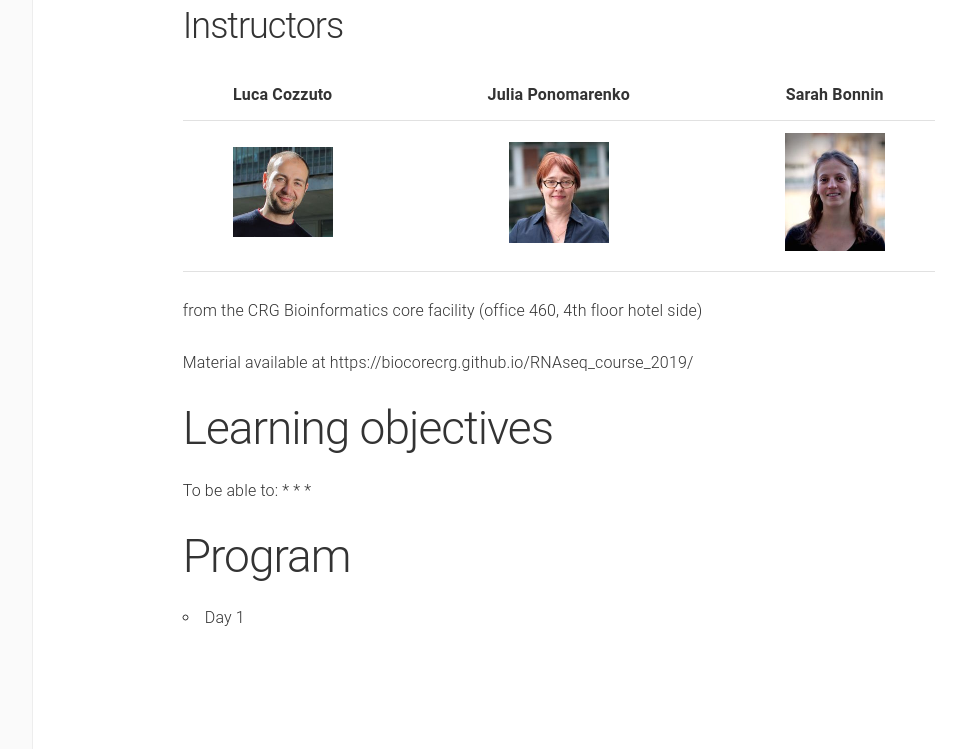
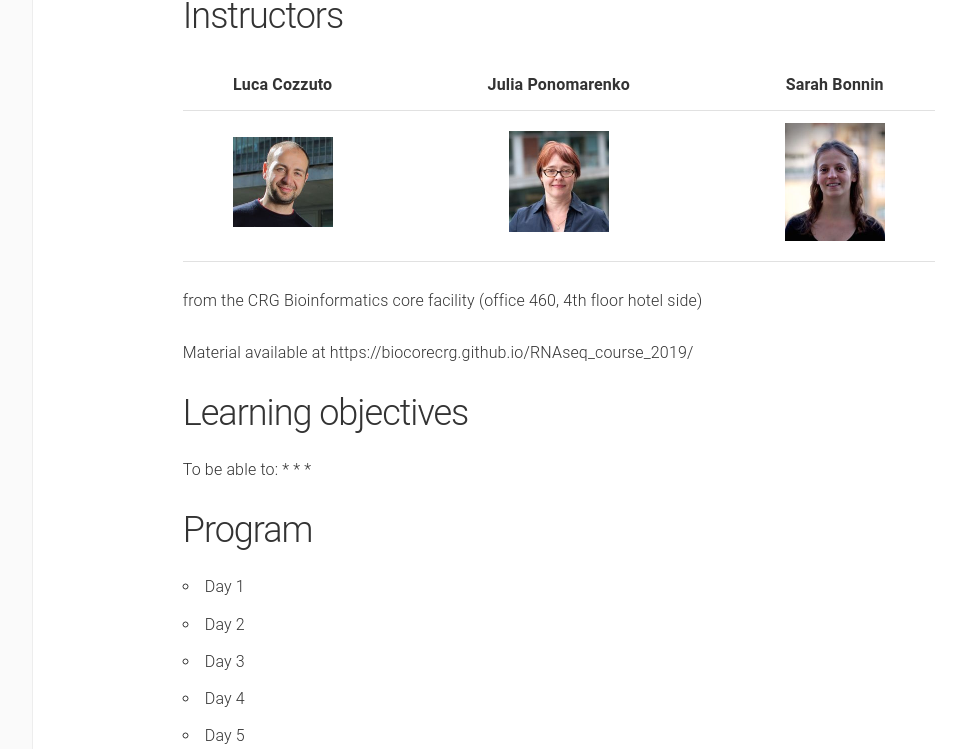
Before and after one commit to biocorecrg/RNAseq_course_2019, a Jekyll site: the page built from docs/index.md, in a window 1280 px wide, cut to the strip 913-1662 px from the top of the page. Shown: the whole strip, without its empty margins (180-1146 px from the left). Built offline with Jekyll 4.4.1, drawn with Linux system fonts in a browser that asks for light colours.

Commit message:
Update index.md

```diff
--- a/docs/index.md
+++ b/docs/index.md
@@ -6,7 +6,7 @@ navigation: 1
 
 # Biocore's RNAseq course 2019
 
-# Dates, time & location
+## Dates, time & location
 
 Dates:
 
@@ -36,11 +36,15 @@ from the CRG [Bioinformatics core facility](https://biocore.crg.eu/) (office 460
 
 Material available at https://biocorecrg.github.io/RNAseq_course_2019/
 
-# Learning objectives
+##  Learning objectives
 To be able to:
 *
 *
 *
 
-# Program
+##  Program
 * Day 1
+* Day 2
+* Day 3
+* Day 4
+* Day 5
```
